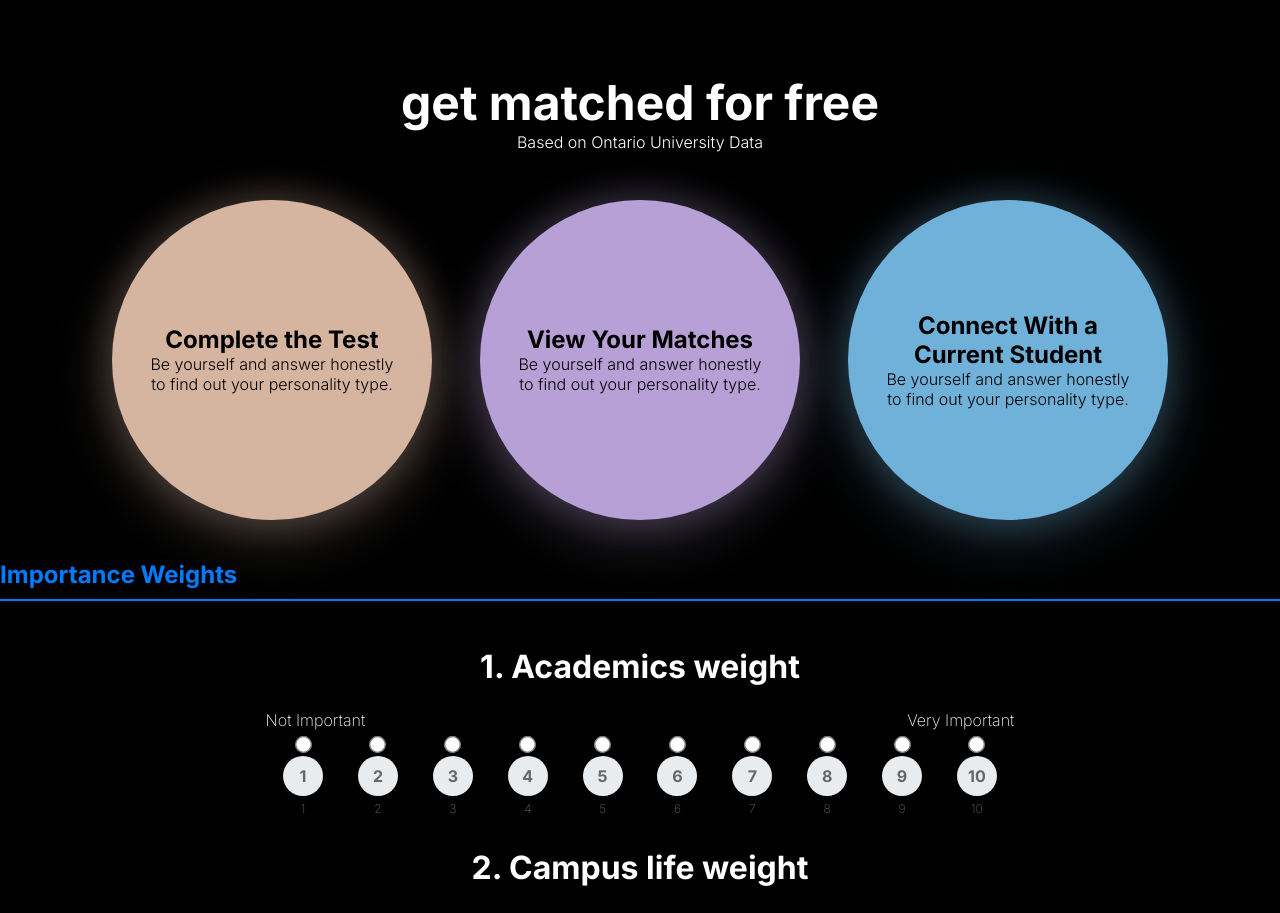
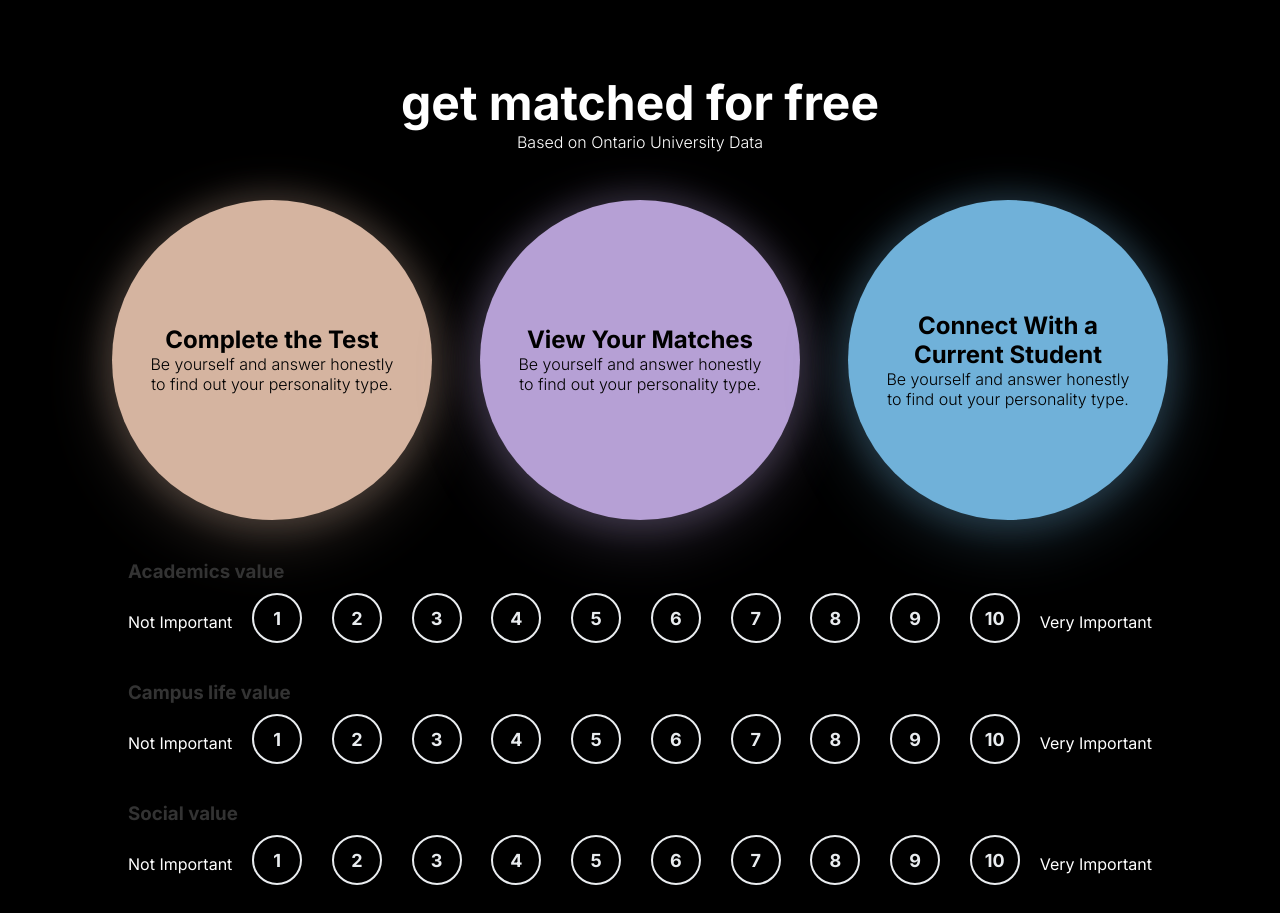
Before and after one commit to kevinli5371/UniMe, a Next.js app in the folder frontend/: page /quiz in a window 1280 px wide. Shown: the top 913 px of the page. Built offline with nearby package versions, Linux system fonts and the light colour scheme.

Commit message:
updated frontend ui

```diff
--- /dev/null
+++ b/frontend/src/app/quiz/likert.css
@@ -0,0 +1,106 @@
+/* Likert Scale Component Styles */
+.likert-container {
+  margin-bottom: 30px;
+}
+
+.likert-question {
+  margin-bottom: 10px;
+  color: #333;
+}
+
+.likert-labels {
+  margin-bottom: 15px;
+  display: flex;
+  justify-content: space-between;
+  font-size: 14px;
+  color: #666;
+}
+
+.likert-options {
+  display: flex;
+  justify-content: space-between;
+  align-items: center;
+  gap: 10px;
+}
+
+.likert-option {
+  display: flex;
+  flex-direction: column;
+  align-items: center;
+  cursor: pointer;
+  flex: 1;
+  position: relative;
+}
+
+/* Hide the actual radio input */
+.likert-option input[type="radio"] {
+  position: absolute;
+  opacity: 0;
+  cursor: pointer;
+  height: 0;
+  width: 0;
+}
+
+/* Style the custom radio button */
+.likert-button {
+  width: 50px;
+  height: 50px;
+  border-radius: 50%;
+  background-color: transparent;
+  border: 2px solid #e9ecef;
+  color: #e9ecef;
+  display: flex;
+  align-items: center;
+  justify-content: center;
+  font-weight: bold;
+  font-size: 18px;
+  transition: all 0.3s ease;
+  margin-bottom: 8px;
+}
+
+/* Hover effect */
+.likert-option:hover .likert-button {
+  transform: scale(1.05);
+  border-color: #007bff;
+}
+
+/* Selected state */
+.likert-option input[type="radio"]:checked + .likert-button {
+  background-color: #007bff;
+  color: white;
+  border-color: #007bff;
+  box-shadow: 0 4px 8px rgba(0, 123, 255, 0.3);
+  transform: scale(1.1);
+}
+
+/* Label styling */
+.likert-label {
+  font-size: 12px;
+  text-align: center;
+  color: #666;
+  transition: color 0.2s ease;
+  font-weight: 500;
+}
+
+/* Selected label styling */
+.likert-option input[type="radio"]:checked ~ .likert-label {
+  color: #007bff;
+  font-weight: bold;
+}
+
+/* Responsive design for smaller screens */
+@media (max-width: 768px) {
+  .likert-button {
+    width: 40px;
+    height: 40px;
+    font-size: 14px;
+  }
+
+  .likert-label {
+    font-size: 10px;
+  }
+
+  .likert-options {
+    gap: 5px;
+  }
+}
--- a/frontend/src/app/quiz/page.tsx
+++ b/frontend/src/app/quiz/page.tsx
@@ -2,7 +2,8 @@
 import Link from 'next/link';
 import { useState } from 'react';
 import quizData from './questions.json';
-import './quiz.css';
+import './likert.css'; // Import the CSS file
+import './quiz.css'; // Import the CSS file for general styles
 
 interface QuizOption {
   id: string;
@@ -135,7 +136,7 @@ export default function Quiz() {
                                 alignItems: 'center',
                                 padding: '12px',
                                 border: '2px solid',
-                                borderColor: isSelected ? '#007bff' : '#ddd',
+                                borderColor: isSelected ? '#70B1D9' : '#ddd',
                                 borderRadius: '6px',
                                 backgroundColor: isSelected ? '#e8f4fd' : 'white',
                                 cursor: isDisabled ? 'not-allowed' : 'pointer',
@@ -204,79 +205,39 @@ export default function Quiz() {
         </div>
     );
 
-    // Render likert scale question
     const renderLikertQuestion = (question: QuizQuestion) => (
-        <div key={question.id} className="question-container">
-            <h3>
-                {question.id}. {question.question}
+        <div key={question.id} className="likert-container">
+            <h3 className="likert-question">
+                {/* {question.id}.*/} {question.question}
             </h3>
 
-            <div className="scale-labels">
-                <span>{question.leftLabel}</span>
-                <span>{question.rightLabel}</span>
-            </div>
-
-            <div className="likert-scale">
+            <div className="likert-options">
+                <p>{question.leftLabel}</p>
                 {question.options.map((option, index) => {
                     const isSelected = answers[question.id] === String(option.value);
 
                     return (
-                        <label
-                            key={option.id}
-                            style={{
-                                display: 'flex',
-                                flexDirection: 'column',
-                                alignItems: 'center',
-                                cursor: 'pointer',
-                                flex: 1
-                            }}
-                        >
+                        <label key={option.id} className="likert-option">
                             <input
                                 type="radio"
                                 name={`question_${question.id}`}
                                 value={String(option.value)}
                                 checked={isSelected}
                                 onChange={() => handleRadioChange(question.id, String(option.value))}
-                                style={{
-                                    marginBottom: '5px',
-                                    transform: 'scale(1.3)',
-                                    accentColor: '#007bff'
-                                }}
                             />
-                            <div
-                                style={{
-                                    width: '40px',
-                                    height: '40px',
-                                    borderRadius: '50%',
-                                    backgroundColor: isSelected ? '#007bff' : '#e9ecef',
-                                    color: isSelected ? 'white' : '#666',
-                                    display: 'flex',
-                                    alignItems: 'center',
-                                    justifyContent: 'center',
-                                    fontWeight: 'bold',
-                                    fontSize: '16px',
-                                    transition: 'all 0.2s ease'
-                                }}
-                            >
+                            <div className="likert-button">
                                 {index + 1}
                             </div>
-                            <span style={{
-                                fontSize: '12px',
-                                textAlign: 'center',
-                                marginTop: '5px',
-                                color: isSelected ? '#007bff' : '#666'
-                            }}>
-                                {option.label}
-                            </span>
                         </label>
                     );
                 })}
+                <p>{question.rightLabel}</p>
             </div>
         </div>
     );
 
     return (
-        <div>
+        <div className="quiz-container">
             <div className="header">
                 <h1>get matched for free</h1>
                 <p className="subtext">Based on Ontario University Data</p>
@@ -302,18 +263,9 @@ export default function Quiz() {
                 </div>
             </div>
 
+            <div className="all-questions">
                 {typedQuizData.sections.map(section => (
-                <div key={section.id} style={{ marginBottom: '50px' }}>
-                    <h2 style={{
-                        fontSize: '24px',
-                        color: '#007bff',
-                        borderBottom: '2px solid #007bff',
-                        paddingBottom: '10px',
-                        marginBottom: '30px'
-                    }}>
-                        {section.title}
-                    </h2>
-
+                    <div key={section.id} className="section-container">
                         {section.questions.map(question => {
                             switch (question.type) {
                                 case 'checkbox':
@@ -328,6 +280,7 @@ export default function Quiz() {
                         })}
                     </div>
                 ))}
+            </div>
 
             <div style={{ textAlign: 'center', marginTop: '40px' }}>
                 <Link href="/matches">
--- a/frontend/src/app/quiz/questions.json
+++ b/frontend/src/app/quiz/questions.json
@@ -8,7 +8,7 @@
       "questions": [
         {
           "id": 1,
-          "question": "Academics weight",
+          "question": "Academics value",
           "type": "likert",
           "scale": 10,
           "leftLabel": "Not Important",
@@ -29,7 +29,7 @@
         },
         {
           "id": 2,
-          "question": "Campus life weight",
+          "question": "Campus life value",
           "type": "likert",
           "scale": 10,
           "leftLabel": "Not Important",
@@ -50,7 +50,7 @@
         },
         {
           "id": 3,
-          "question": "Social weight",
+          "question": "Social value",
           "type": "likert",
           "scale": 10,
           "leftLabel": "Not Important",
--- a/frontend/src/app/quiz/quiz.css
+++ b/frontend/src/app/quiz/quiz.css
@@ -1,3 +1,10 @@
+.quiz-container {
+    display: flex;
+    flex-direction: column;
+    justify-content: center;
+    align-items: center;
+}
+
 .header {
     display: flex;
     flex-direction: column;
@@ -146,3 +153,8 @@
     outline: none;
     box-shadow: none;
 }
+
+.all-questions {
+    /* border: 2px solid white; */
+    width: 80%;
+}
```
Lines whose indentation alone changed are shown as unchanged.
